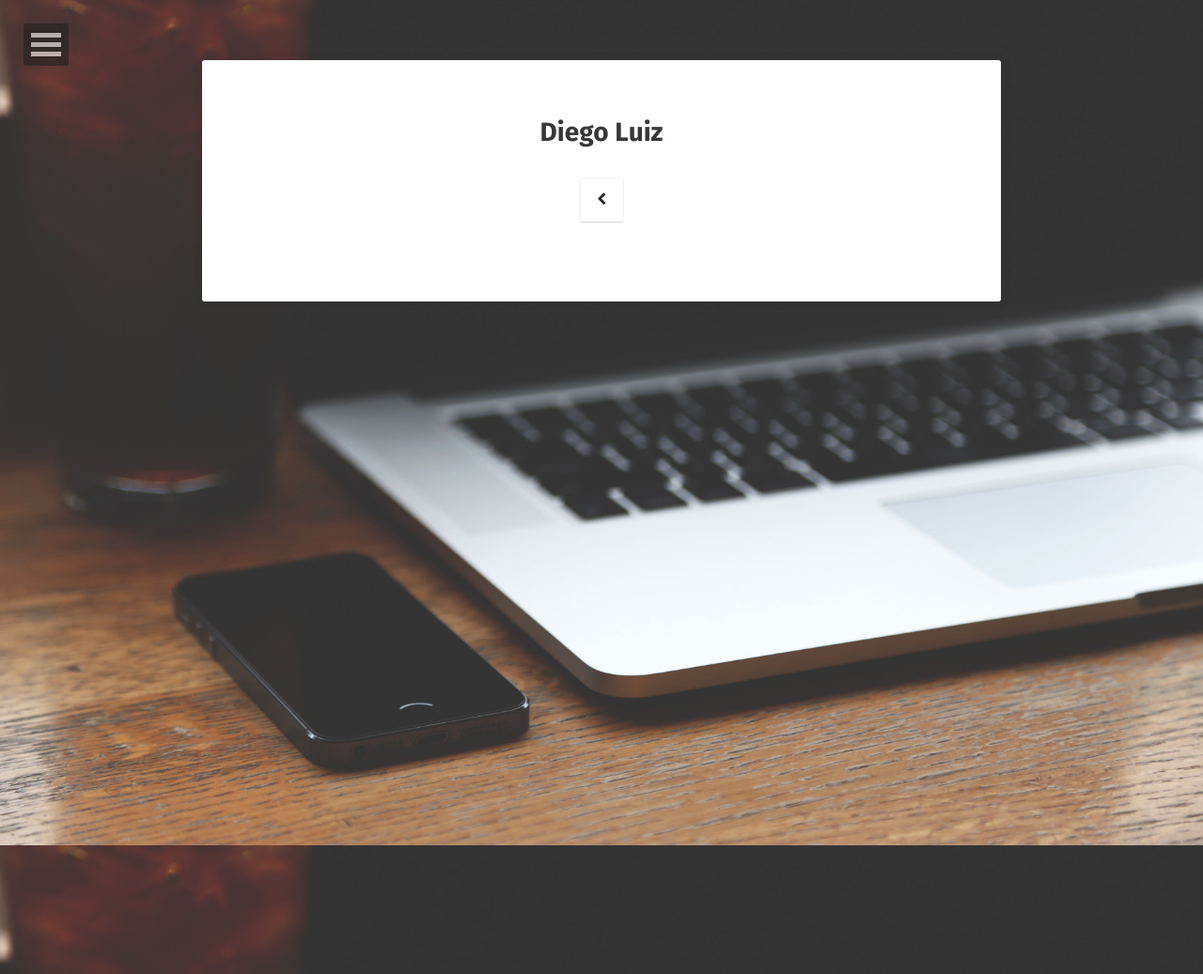
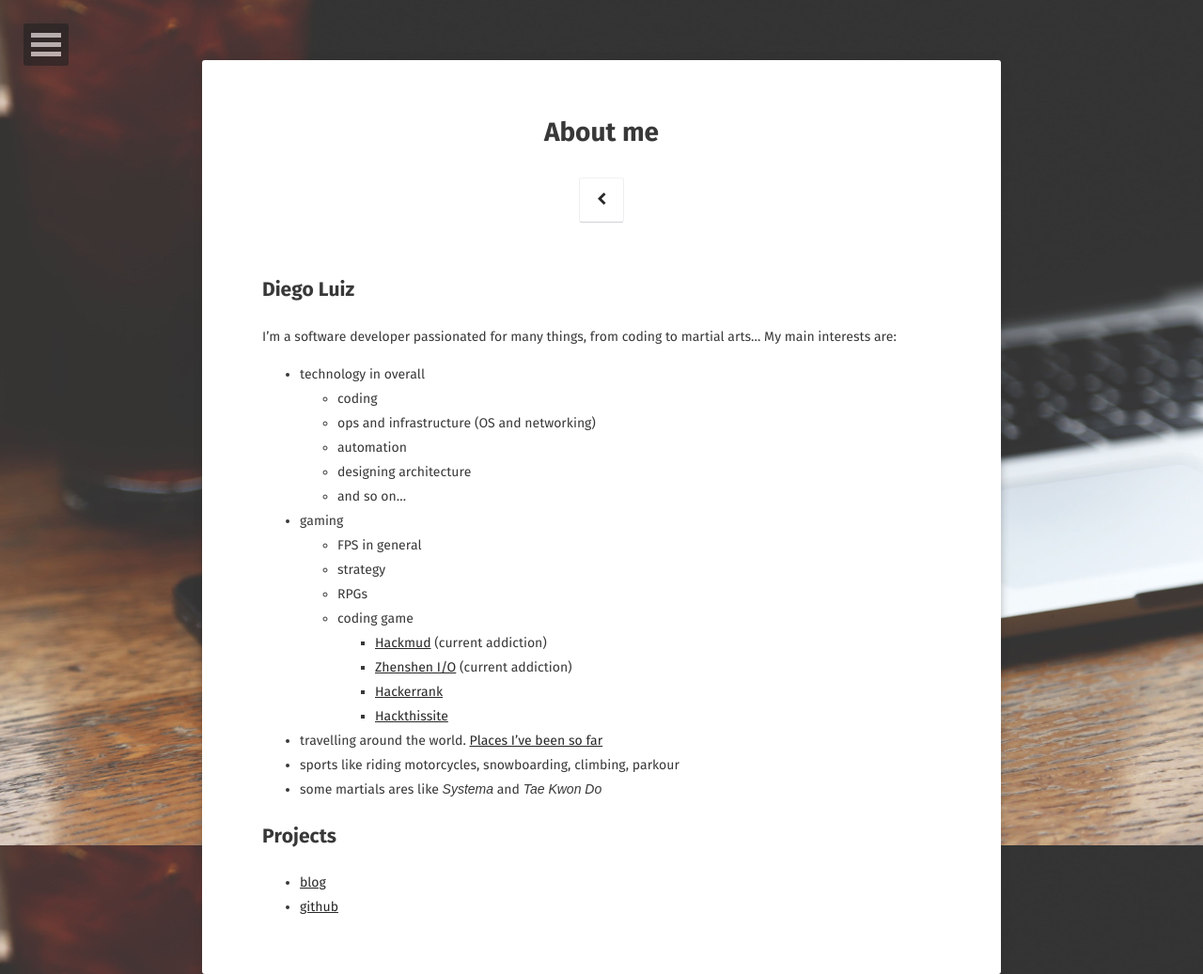
Before and after one commit to diegoluiz/diegoluiz.github.io, a Jekyll site: the page built from about/index.md, in a window 1280 px wide. Shown: the whole page at 94% size. Built offline with Jekyll 4.4.1, drawn with Linux system fonts in a browser that asks for light colours; some web fonts are replaced.

Commit message:
updated about

```diff
--- a/about/index.md
+++ b/about/index.md
@@ -1,7 +1,34 @@
 ---
 layout: page
-title: Diego Luiz
-tags: [technology, software]
+title: About me
+tags: [about]
 date: 2016-01-01
 comments: false
 ---
+
+## Diego Luiz
+I'm a software developer passionated for many things, from coding to martial arts...
+My main interests are:
+
+* technology in overall
+  * coding
+  * ops and infrastructure (OS and networking)
+  * automation
+  * designing architecture
+  * and so on...
+* gaming
+  * FPS in general
+  * strategy
+  * RPGs
+  * coding game
+    * [Hackmud](https://www.hackmud.com/)  (current addiction)
+    * [Zhenshen I/O](http://www.zachtronics.com/shenzhen-io/)  (current addiction)
+    * [Hackerrank](https://www.hackerrank.com/diegoluiz)
+    * [Hackthissite](https://www.hackthissite.org/user/view/diegorcl/)
+* travelling around the world. [Places I've been so far](http://www.mytravelmap.tk/compare/fb10201751822554158/1467040813320?2#)
+* sports like riding motorcycles, snowboarding, climbing, parkour
+* some martials ares like *Systema* and *Tae Kwon Do*
+
+## Projects
+* [blog]({{ site.url }}projects)
+* [github](https://github.com/diegoluiz)
```
